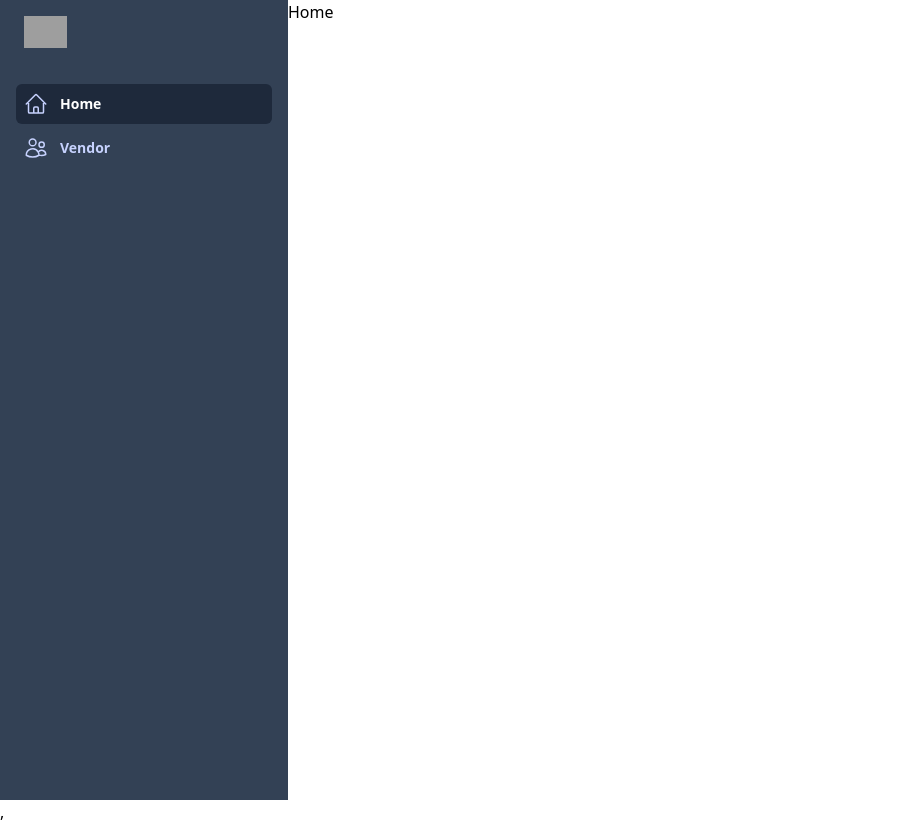
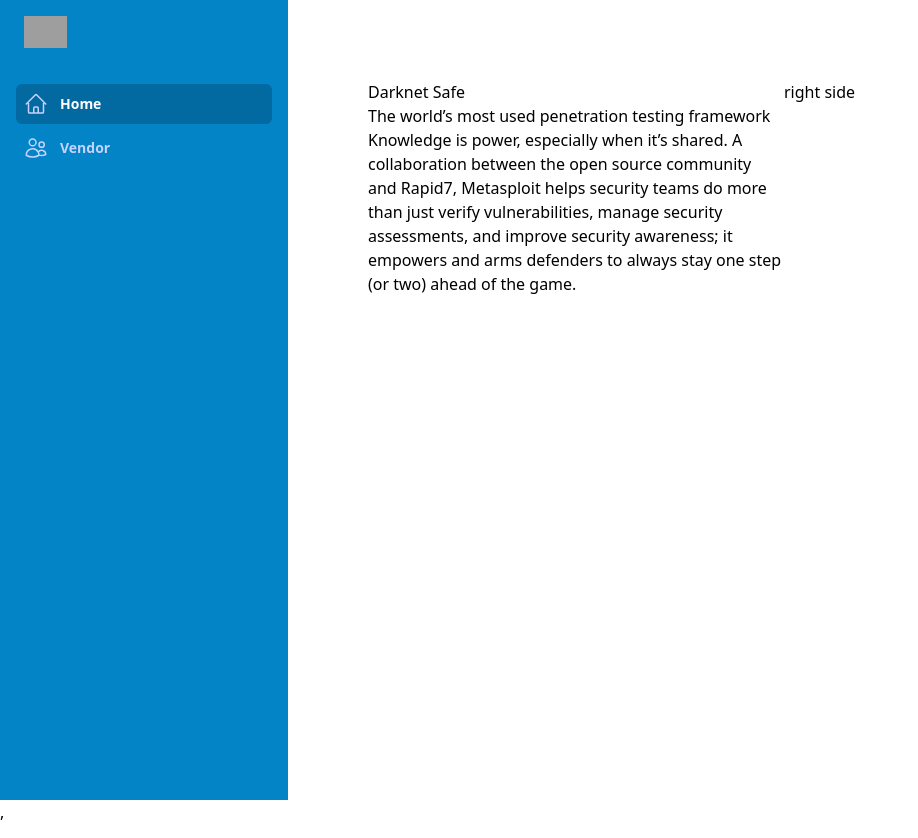
Before and after one commit to DivyaKandhasamy/vendor-web, a React (Create React App) app in the folder frontend/: page / in a window 1280 px wide. Shown: the top 838 px of the page, without its empty margins (0-918 px from the left). Built offline with nearby package versions, Linux system fonts and the light colour scheme; grey boxes are pictures that could not be loaded.

Commit message:
home page

```diff
--- a/frontend/src/components/Home.jsx
+++ b/frontend/src/components/Home.jsx
@@ -2,7 +2,18 @@ import React from 'react'
 
 const Home = () => {
   return (
-    <div>Home</div>
+    <div>
+      <div className='flex h-screen p-20'>
+        <div className='w-6/12 h-screen'>
+            <h1>Darknet Safe</h1>
+            <h3>The world’s most used penetration testing framework</h3>
+            <p>Knowledge is power, especially when it’s shared. A collaboration between the open source community and Rapid7, Metasploit helps security teams do more than just verify vulnerabilities, manage security assessments, and improve security awareness; it empowers and arms defenders to always stay one step (or two) ahead of the game.</p>
+        </div>
+        <div className=' w-6/12 h-screen'>
+          right side
+        </div>
+      </div>
+    </div>
   )
 }
 
--- a/frontend/src/components/Sidebar.jsx
+++ b/frontend/src/components/Sidebar.jsx
@@ -45,7 +45,7 @@ export default function Sidebar() {
                   </button>
                 </div>
               </TransitionChild>
-              <div className="flex grow flex-col gap-y-5 overflow-y-auto bg-slate-700 px-6 pb-4">
+              <div className="flex grow flex-col gap-y-5 overflow-y-auto bg-sky-600 px-6 pb-4">
                 <div className="flex h-16 shrink-0 items-center">
                   <img
                     alt="Your Company"
@@ -64,8 +64,8 @@ export default function Sidebar() {
                               className={({ isActive }) =>
                                 classNames(
                                   isActive
-                                    ? 'bg-slate-800 text-white'
-                                    : 'text-indigo-200 hover:bg-slate-800 hover:text-white',
+                                    ? 'bg-sky-700 text-white'
+                                    : 'text-indigo-200 hover:bg-sky-700 hover:text-white',
                                   'group flex gap-x-3 rounded-md p-2 text-sm font-semibold leading-6',
                                 )
                               }
@@ -83,7 +83,7 @@ export default function Sidebar() {
                     {/* <li className="mt-auto">
                       <a
                         href="#"
-                        className="group -mx-2 flex gap-x-3 rounded-md p-2 text-sm font-semibold leading-6 text-indigo-200 hover:bg-slate-800 hover:text-white"
+                        className="group -mx-2 flex gap-x-3 rounded-md p-2 text-sm font-semibold leading-6 text-indigo-200 hover:bg-sky-700 hover:text-white"
                       >
                         <Cog6ToothIcon
                           aria-hidden="true"
@@ -99,7 +99,7 @@ export default function Sidebar() {
           </div>
         </Dialog>
         <div className="hidden lg:fixed lg:inset-y-0 lg:z-50 lg:flex lg:w-72 lg:flex-col">
-          <div className="flex grow flex-col gap-y-5 overflow-y-auto bg-slate-700 px-6 pb-4">
+          <div className="flex grow flex-col gap-y-5 overflow-y-auto bg-sky-600 px-6 pb-4">
             <div className="flex h-16 shrink-0 items-center">
               <img
                 alt="Your Company"
@@ -118,8 +118,8 @@ export default function Sidebar() {
                           className={({ isActive }) =>
                             classNames(
                               isActive
-                                ? 'bg-slate-800 text-white'
-                                : 'text-indigo-200 hover:bg-slate-800 hover:text-white',
+                                ? 'bg-sky-700 text-white'
+                                : 'text-indigo-200 hover:bg-sky-700 hover:text-white',
                               'group flex gap-x-3 rounded-md p-2 text-sm font-semibold leading-6',
                             )
                           }
@@ -137,7 +137,7 @@ export default function Sidebar() {
                 {/* <li className="mt-auto">
                   <a
                     href="#"
-                    className="group -mx-2 flex gap-x-3 rounded-md p-2 text-sm font-semibold leading-6 text-indigo-200 hover:bg-slate-800 hover:text-white"
+                    className="group -mx-2 flex gap-x-3 rounded-md p-2 text-sm font-semibold leading-6 text-indigo-200 hover:bg-sky-700 hover:text-white"
                   >
                     <Cog6ToothIcon
                       aria-hidden="true"
```
